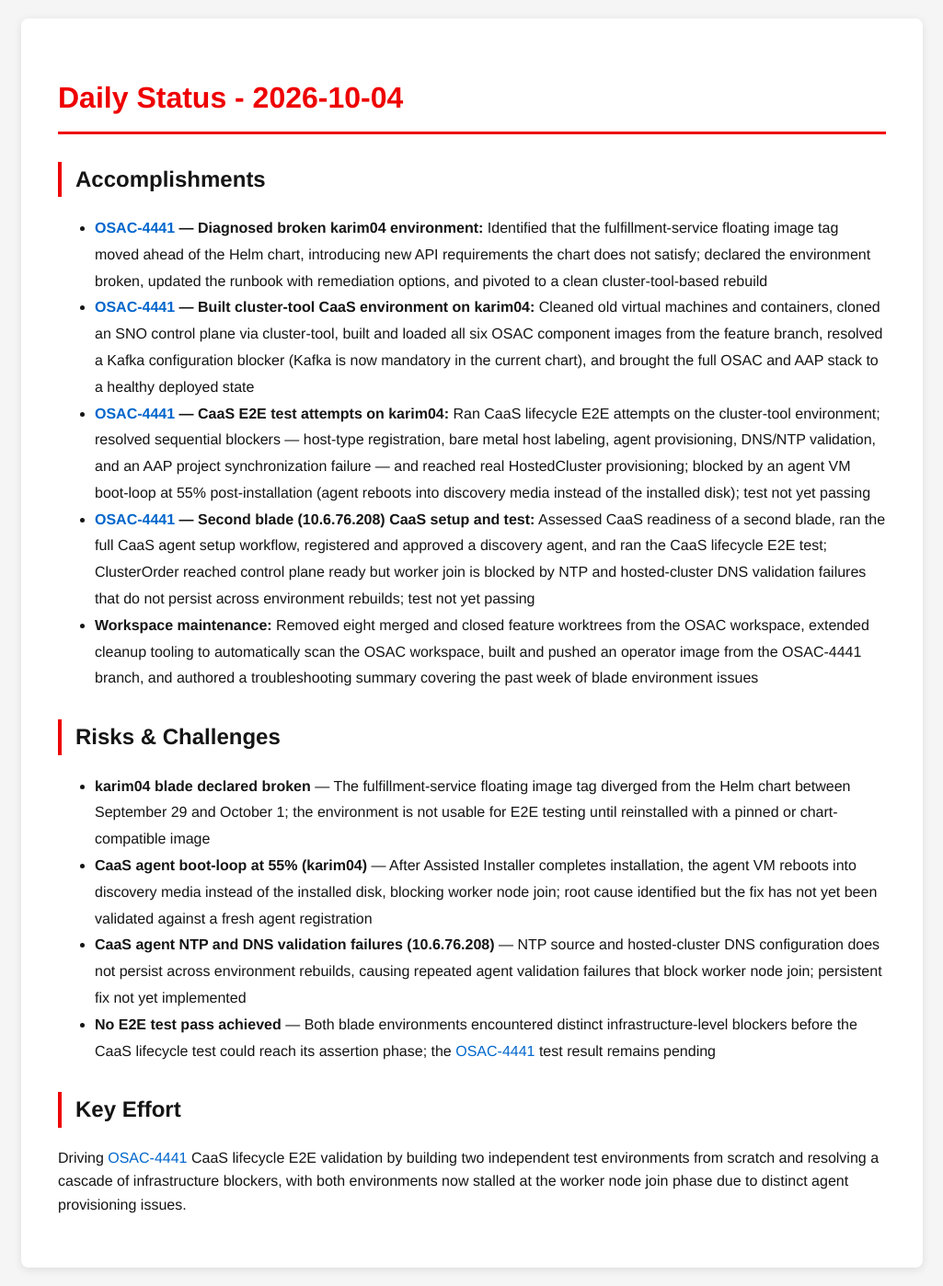
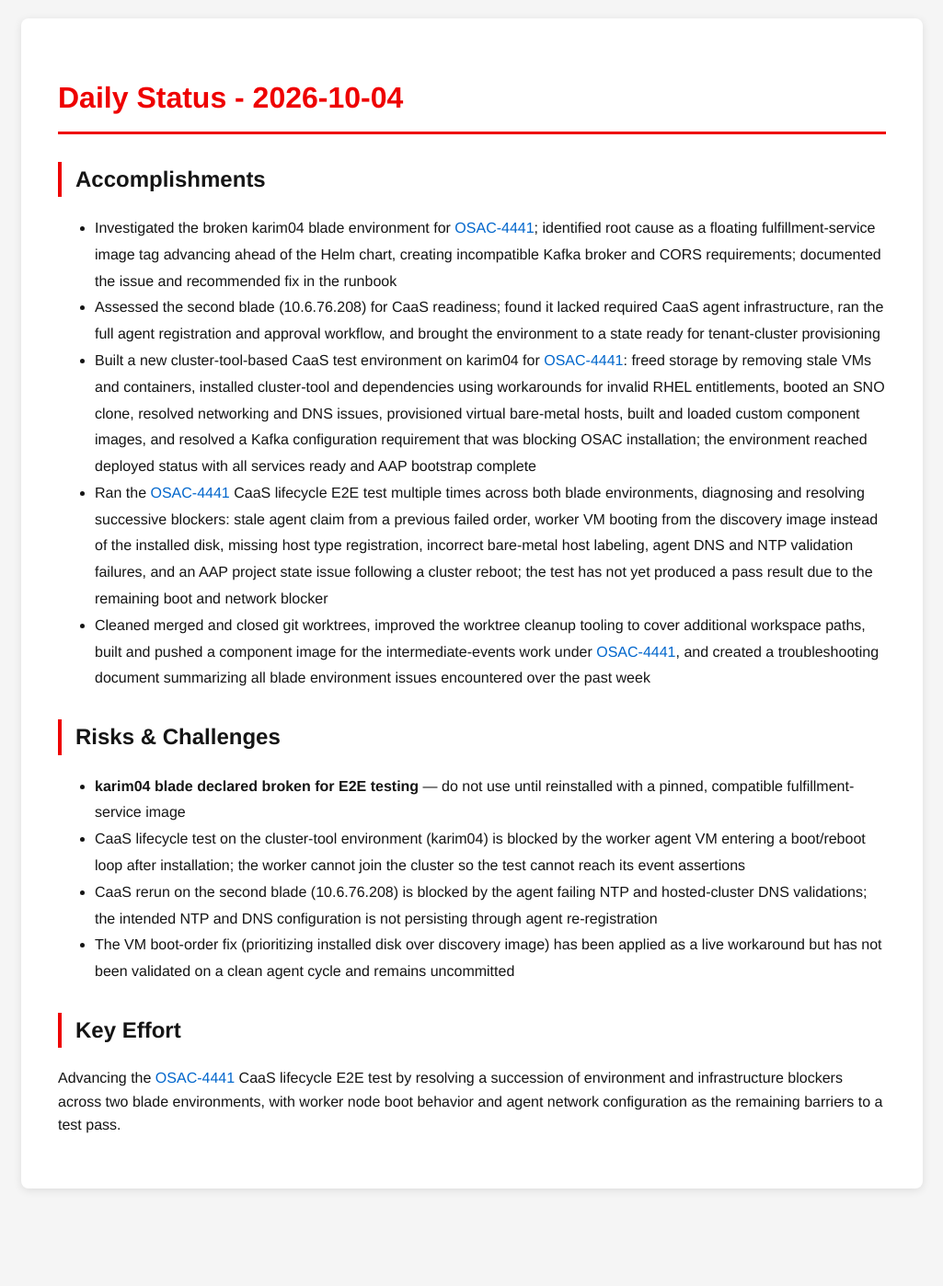
Before and after one commit to tzvatot/daily-status, a Jekyll site: the page built from 2026-10-04.md, in a window 1280 px wide. Shown: the whole page at 92% size, without its empty margins (127-1152 px from the left). Built offline with Jekyll 4.4.1, drawn with Linux system fonts in a browser that asks for light colours; after the commit the page ends 1312 px from its top, so only the background shows below that.

Commit message:
Daily status update - 2026-10-04

```diff
--- a/2026-10-04.md
+++ b/2026-10-04.md
@@ -7,20 +7,17 @@
 # Daily Status - 2026-10-04
 
 ## Accomplishments
-
-- **[OSAC-4441](https://redhat.atlassian.net/browse/OSAC-4441) — Diagnosed broken karim04 environment:** Identified that the fulfillment-service floating image tag moved ahead of the Helm chart, introducing new API requirements the chart does not satisfy; declared the environment broken, updated the runbook with remediation options, and pivoted to a clean cluster-tool-based rebuild
-- **[OSAC-4441](https://redhat.atlassian.net/browse/OSAC-4441) — Built cluster-tool CaaS environment on karim04:** Cleaned old virtual machines and containers, cloned an SNO control plane via cluster-tool, built and loaded all six OSAC component images from the feature branch, resolved a Kafka configuration blocker (Kafka is now mandatory in the current chart), and brought the full OSAC and AAP stack to a healthy deployed state
-- **[OSAC-4441](https://redhat.atlassian.net/browse/OSAC-4441) — CaaS E2E test attempts on karim04:** Ran CaaS lifecycle E2E attempts on the cluster-tool environment; resolved sequential blockers — host-type registration, bare metal host labeling, agent provisioning, DNS/NTP validation, and an AAP project synchronization failure — and reached real HostedCluster provisioning; blocked by an agent VM boot-loop at 55% post-installation (agent reboots into discovery media instead of the installed disk); test not yet passing
-- **[OSAC-4441](https://redhat.atlassian.net/browse/OSAC-4441) — Second blade (10.6.76.208) CaaS setup and test:** Assessed CaaS readiness of a second blade, ran the full CaaS agent setup workflow, registered and approved a discovery agent, and ran the CaaS lifecycle E2E test; ClusterOrder reached control plane ready but worker join is blocked by NTP and hosted-cluster DNS validation failures that do not persist across environment rebuilds; test not yet passing
-- **Workspace maintenance:** Removed eight merged and closed feature worktrees from the OSAC workspace, extended cleanup tooling to automatically scan the OSAC workspace, built and pushed an operator image from the OSAC-4441 branch, and authored a troubleshooting summary covering the past week of blade environment issues
+- Investigated the broken karim04 blade environment for [OSAC-4441](https://redhat.atlassian.net/browse/OSAC-4441); identified root cause as a floating fulfillment-service image tag advancing ahead of the Helm chart, creating incompatible Kafka broker and CORS requirements; documented the issue and recommended fix in the runbook
+- Assessed the second blade (10.6.76.208) for CaaS readiness; found it lacked required CaaS agent infrastructure, ran the full agent registration and approval workflow, and brought the environment to a state ready for tenant-cluster provisioning
+- Built a new cluster-tool-based CaaS test environment on karim04 for [OSAC-4441](https://redhat.atlassian.net/browse/OSAC-4441): freed storage by removing stale VMs and containers, installed cluster-tool and dependencies using workarounds for invalid RHEL entitlements, booted an SNO clone, resolved networking and DNS issues, provisioned virtual bare-metal hosts, built and loaded custom component images, and resolved a Kafka configuration requirement that was blocking OSAC installation; the environment reached deployed status with all services ready and AAP bootstrap complete
+- Ran the [OSAC-4441](https://redhat.atlassian.net/browse/OSAC-4441) CaaS lifecycle E2E test multiple times across both blade environments, diagnosing and resolving successive blockers: stale agent claim from a previous failed order, worker VM booting from the discovery image instead of the installed disk, missing host type registration, incorrect bare-metal host labeling, agent DNS and NTP validation failures, and an AAP project state issue following a cluster reboot; the test has not yet produced a pass result due to the remaining boot and network blocker
+- Cleaned merged and closed git worktrees, improved the worktree cleanup tooling to cover additional workspace paths, built and pushed a component image for the intermediate-events work under [OSAC-4441](https://redhat.atlassian.net/browse/OSAC-4441), and created a troubleshooting document summarizing all blade environment issues encountered over the past week
 
 ## Risks & Challenges
-
-- **karim04 blade declared broken** — The fulfillment-service floating image tag diverged from the Helm chart between September 29 and October 1; the environment is not usable for E2E testing until reinstalled with a pinned or chart-compatible image
-- **CaaS agent boot-loop at 55% (karim04)** — After Assisted Installer completes installation, the agent VM reboots into discovery media instead of the installed disk, blocking worker node join; root cause identified but the fix has not yet been validated against a fresh agent registration
-- **CaaS agent NTP and DNS validation failures (10.6.76.208)** — NTP source and hosted-cluster DNS configuration does not persist across environment rebuilds, causing repeated agent validation failures that block worker node join; persistent fix not yet implemented
-- **No E2E test pass achieved** — Both blade environments encountered distinct infrastructure-level blockers before the CaaS lifecycle test could reach its assertion phase; the [OSAC-4441](https://redhat.atlassian.net/browse/OSAC-4441) test result remains pending
+- **karim04 blade declared broken for E2E testing** — do not use until reinstalled with a pinned, compatible fulfillment-service image
+- CaaS lifecycle test on the cluster-tool environment (karim04) is blocked by the worker agent VM entering a boot/reboot loop after installation; the worker cannot join the cluster so the test cannot reach its event assertions
+- CaaS rerun on the second blade (10.6.76.208) is blocked by the agent failing NTP and hosted-cluster DNS validations; the intended NTP and DNS configuration is not persisting through agent re-registration
+- The VM boot-order fix (prioritizing installed disk over discovery image) has been applied as a live workaround but has not been validated on a clean agent cycle and remains uncommitted
 
 ## Key Effort
-
-Driving [OSAC-4441](https://redhat.atlassian.net/browse/OSAC-4441) CaaS lifecycle E2E validation by building two independent test environments from scratch and resolving a cascade of infrastructure blockers, with both environments now stalled at the worker node join phase due to distinct agent provisioning issues.
+Advancing the [OSAC-4441](https://redhat.atlassian.net/browse/OSAC-4441) CaaS lifecycle E2E test by resolving a succession of environment and infrastructure blockers across two blade environments, with worker node boot behavior and agent network configuration as the remaining barriers to a test pass.
```
